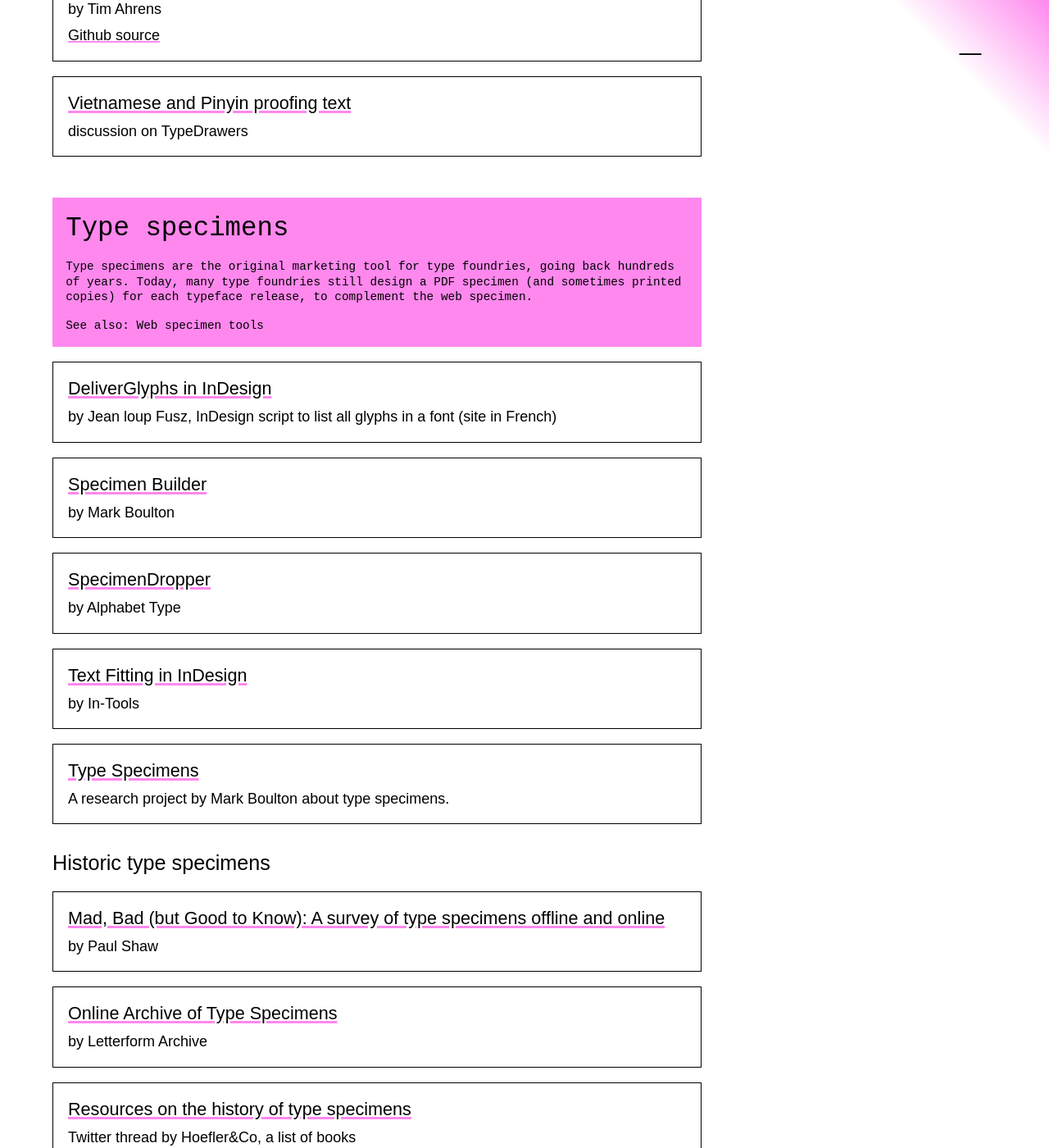
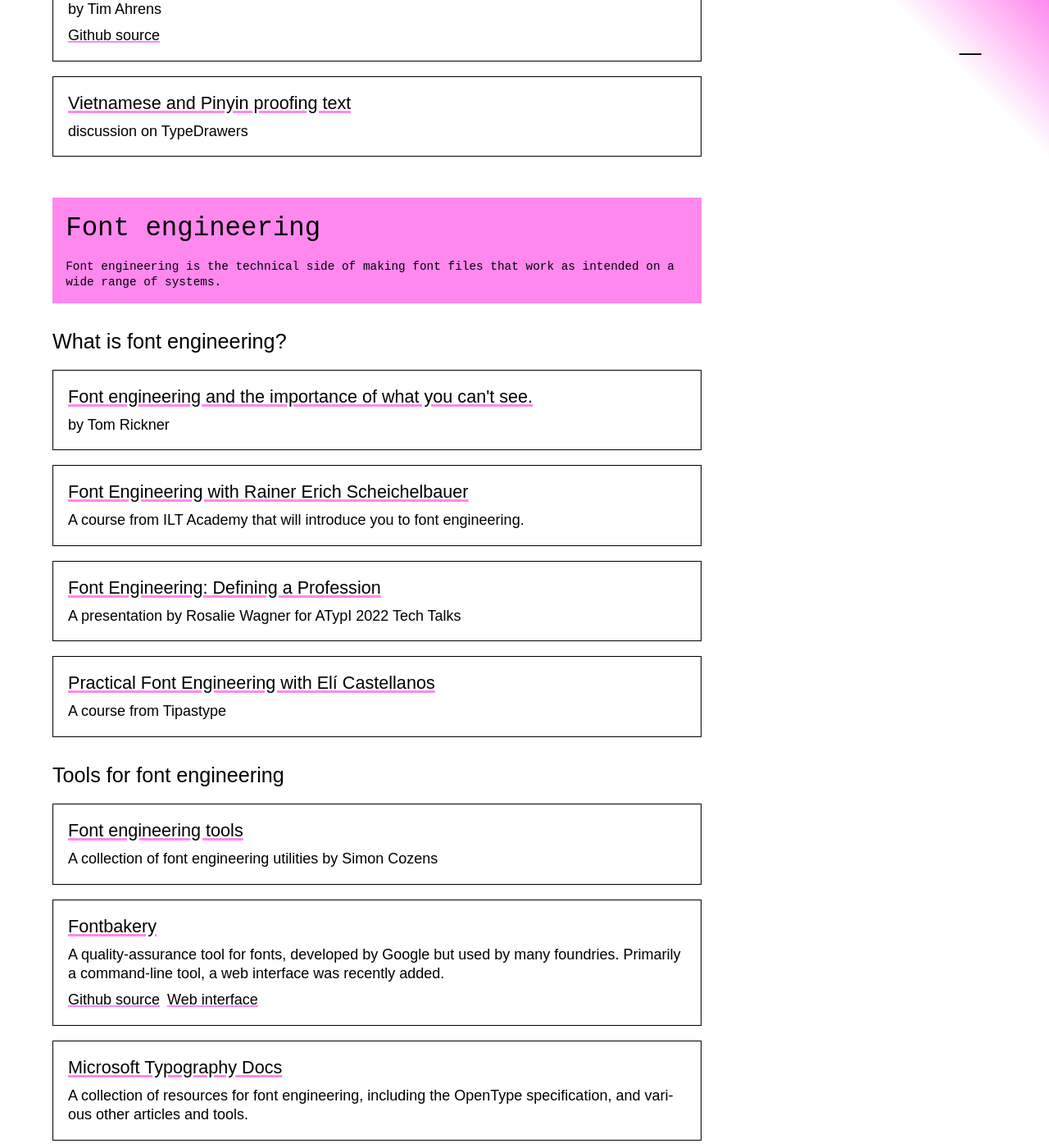
Before and after one commit to justinpenner/type-design-resources, a Jekyll site: the page built from index.md, in a window 1280 px wide and 1400 px high, scrolled down 29703 px. Shown: the whole window at 82% size. Built offline with Jekyll 4.4.1, drawn with Linux system fonts in a browser that asks for light colours; some web fonts are replaced.

Commit message:
Font engineering (new category)

```diff
--- a/_data/data.yaml
+++ b/_data/data.yaml
@@ -856,6 +856,39 @@
           - name: Vietnamese and Pinyin proofing text
             url: https://typedrawers.com/discussion/1952/vietnamese-and-pinyin-proofing-text
             description: discussion on TypeDrawers
+  - name: Font engineering
+    description: "Font engineering is the technical side of making font files that work as intended on a wide range of systems."
+    subcategories:
+      - name: What is font engineering?
+        items:
+          - name: Font engineering and the importance of what you can't see.
+            url: https://www.monotype.com/resources/expertise/font-engineering-explained
+            description: by Tom Rickner
+          - name: Font Engineering with Rainer Erich Scheichelbauer
+            url: https://ilovetypography.com/academy/font-engineering/
+            description: A course from ILT Academy that will introduce you to font engineering.
+          - name: Practical Font Engineering with Elí Castellanos
+            url: https://tipastype.com/font-engineering/
+            description: A course from Tipastype
+          - name: "Font Engineering: Defining a Profession"
+            url: https://www.youtube.com/watch?v=5aIYHYX4Dvc
+            description: A presentation by Rosalie Wagner for ATypI 2022 Tech Talks
+      - name: Tools for font engineering
+        items:
+          - name: Fontbakery
+            url: https://github.com/fonttools/fontbakery
+            description: A quality-assurance tool for fonts, developed by Google but used by many foundries. Primarily a command-line tool, a web interface was recently added.
+            links:
+              - name: Github source
+                url: https://github.com/fonttools/fontbakery
+              - name: Web interface
+                url: http://fontbakery.com/
+          - name: Font engineering tools
+            url: https://github.com/simoncozens/font-engineering
+            description: A collection of font engineering utilities by Simon Cozens
+          - name: Microsoft Typography Docs
+            url: https://learn.microsoft.com/en-us/typography/
+            description: A collection of resources for font engineering, including the OpenType specification, and various other articles and tools.
   - name: Type specimens
     description: "Type specimens are the original marketing tool for type foundries, going back hundreds of years. Today, many type foundries still design a PDF specimen (and sometimes printed copies) for each typeface release, to complement the web specimen.\n\nSee also: [Web specimen tools](#web-specimen-tools)"
     items:
```
